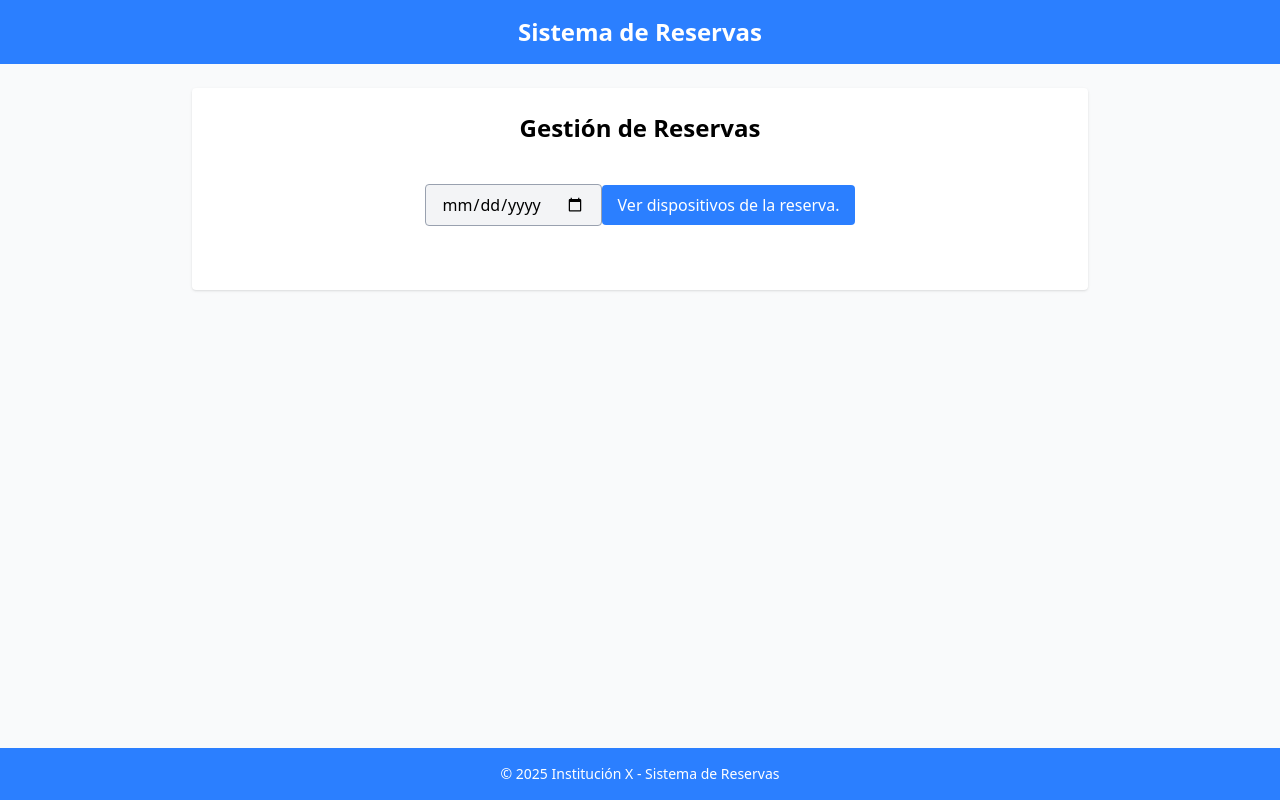
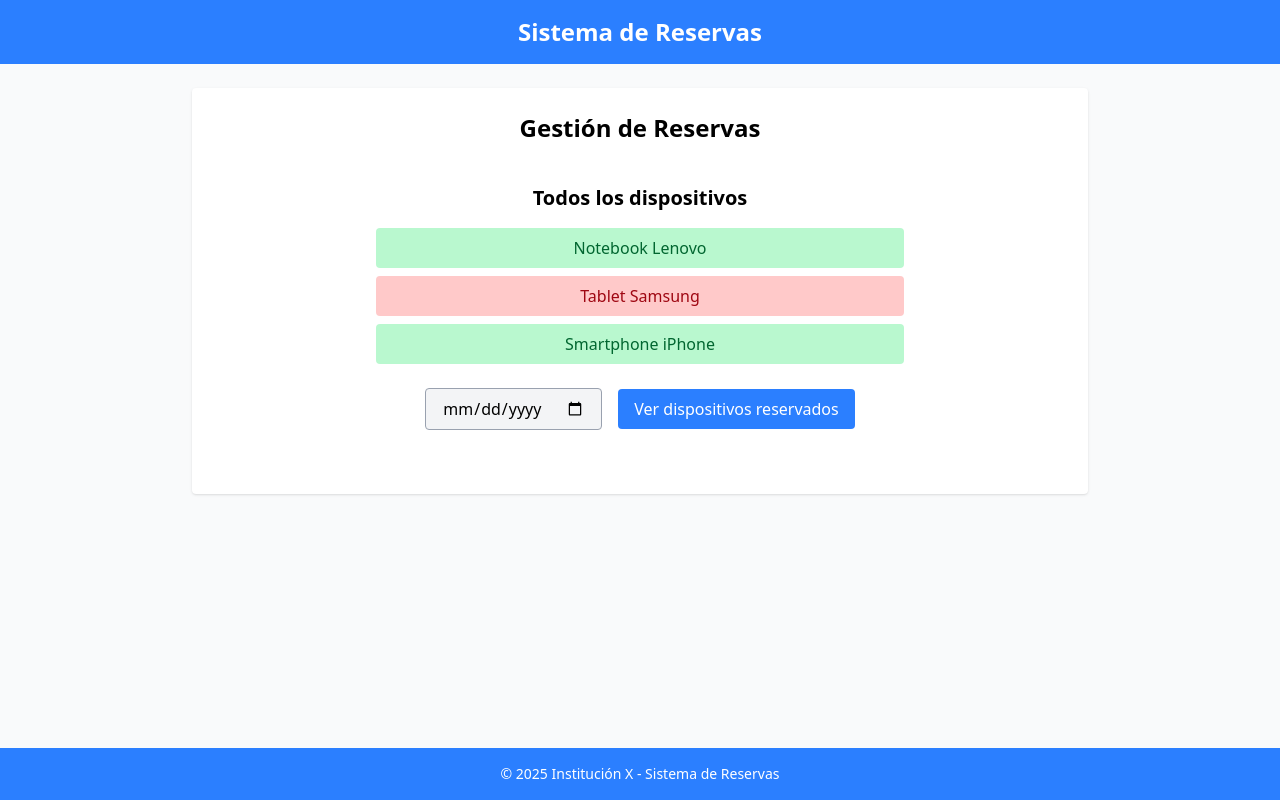
Before and after one commit to UboldiTIC/react-training-app, a React (Vite) app: page / in a window 1280 px wide. Built offline with nearby package versions, Linux system fonts and the light colour scheme.

Commit message:
Update DeviceReserved with reserved and devices

```diff
--- a/src/components/DeviceReserved.jsx
+++ b/src/components/DeviceReserved.jsx
@@ -1,53 +1,84 @@
 
 import { useState } from 'react';
-import DeviceList from './DeviceList';
+
+const DeviceList = ({ devices }) => (
+  <ul className="mb-6">
+    {devices.map((device, index) => (
+      <li
+        key={index}
+        className={`p-2 rounded mb-2 ${
+          device.inUse === 'false' ? 'bg-red-200 text-red-800' : 'bg-green-200 text-green-800'
+        }`}
+      >
+        {device.name}
+      </li>
+    ))}
+  </ul>
+);
 
 const DeviceReserved = () => {
-  const [showDevices, setShowDevices] = useState(false);
-
   const [date, setDate] = useState('');
-
-  const [filteredDevices, setFilteredDevices] = useState([]);
+  const [filteredReserved, setFilteredReserved] = useState([]);
 
   const devices = [
-    { name: 'Notebook Lenovo', available: true, date: '2023-10-01', time_from: '00:00', time_to: '23:59' },
-    { name: 'Proyector Epson', available: false, date: '2023-10-01', time_from: '08:00', time_to: '10:00' },
-    { name: 'Tablet Samsung', available: true, date: '2023-10-01', time_from: '00:00', time_to: '23:59' },
-    { name: 'Notebook Lenovo', available: true, date: '2025-03-22', time_from: '00:00', time_to: '23:59' },
-    { name: 'Proyector Epson', available: false, date: '2025-03-22', time_from: '08:00', time_to: '10:00' },
-    { name: 'Tablet Samsung', available: true, date: '2023-10-01', time_from: '00:00', time_to: '23:59' },
-    { name: 'Proyector Epson', available: false, date: '2025-09-22', time_from: '08:00', time_to: '10:00' },
-    { name: 'Tablet Samsung', available: true, date: '2025-09-22', time_from: '00:00', time_to: '23:59' },
+    { name: 'Notebook Lenovo', inUse: 'true' },
+    { name: 'Tablet Samsung', inUse: 'false' },
+    { name: 'Smartphone iPhone', inUse: 'true' },
   ];
 
-  return (
-    <div className="p-6">
+  const reserves = [
+    { date: '2025-10-01', time_from: '08:00', time_to: '10:30', name: 'Notebook Lenovo' },
+    { date: '2025-10-01', time_from: '09:00', time_to: '11:00', name: 'Tablet Samsung' },
+    { date: '2022-10-02', time_from: '14:00', time_to: '18:15', name: 'Smartphone iPhone' },
+  ];
+
+  const handleFilter = () => {
+    if (!date) {
+      alert('Por favor selecciona una fecha.');
+      return;
+    }
+
+    const reservedOnDate = reserves
+      .filter((r) => r.date === date)
+      .map((r) => r.name);
 
 
+      if (reservedOnDate.length === 0) {
+          alert('No hay reservas registradas para esa fecha.');
+          setFilteredReserved([]); // Limpiar resultados anteriores si los hay
+          return;
+        }
+
+    const filtered = devices.filter((d) => reservedOnDate.includes(d.name));
+    setFilteredReserved(filtered);
+  };
+
+  return (
+    <div className="p-6 max-w-xl mx-auto">
+      <h2 className="text-xl font-bold mb-4">Todos los dispositivos</h2>
+      <DeviceList devices={devices} />
+
+      <div className="mb-4">
         <input
-            type="date"
-            value={date}
-            onChange={(e) => setDate(e.target.value)}
-            className="text-black text-center border border-gray-400 bg-gray-100 px-4 py-2 rounded mb-4"
+          type="date"
+          value={date}
+          onChange={(e) => setDate(e.target.value)}
+          className="text-black text-center border border-gray-400 bg-gray-100 px-4 py-2 rounded"
         />
+        <button
+          onClick={handleFilter}
+          className="ml-4 bg-blue-500 text-white px-4 py-2 rounded hover:bg-blue-600"
+        >
+          Ver dispositivos reservados
+        </button>
+      </div>
 
-
-      {showDevices && <DeviceList devices={filteredDevices} />}
-
-      <button
-        onClick={() => {
-            if (date) {
-                const result = devices.filter(device => device.date === date);
-                setFilteredDevices(result);
-                setShowDevices(true);
-            } else {
-                alert("Por favor selecciona una fecha.");
-            }
-        }}
-        className="bg-blue-500 text-white px-4 py-2 rounded hover:bg-blue-600"
-      >
-        Ver dispositivos de la reserva.
-      </button>
+      {filteredReserved.length > 0 && (
+        <>
+          <h2 className="text-xl font-bold mb-2">Reservados el {date}</h2>
+          <DeviceList devices={filteredReserved} />
+        </>
+      )}
     </div>
   );
 };
```
